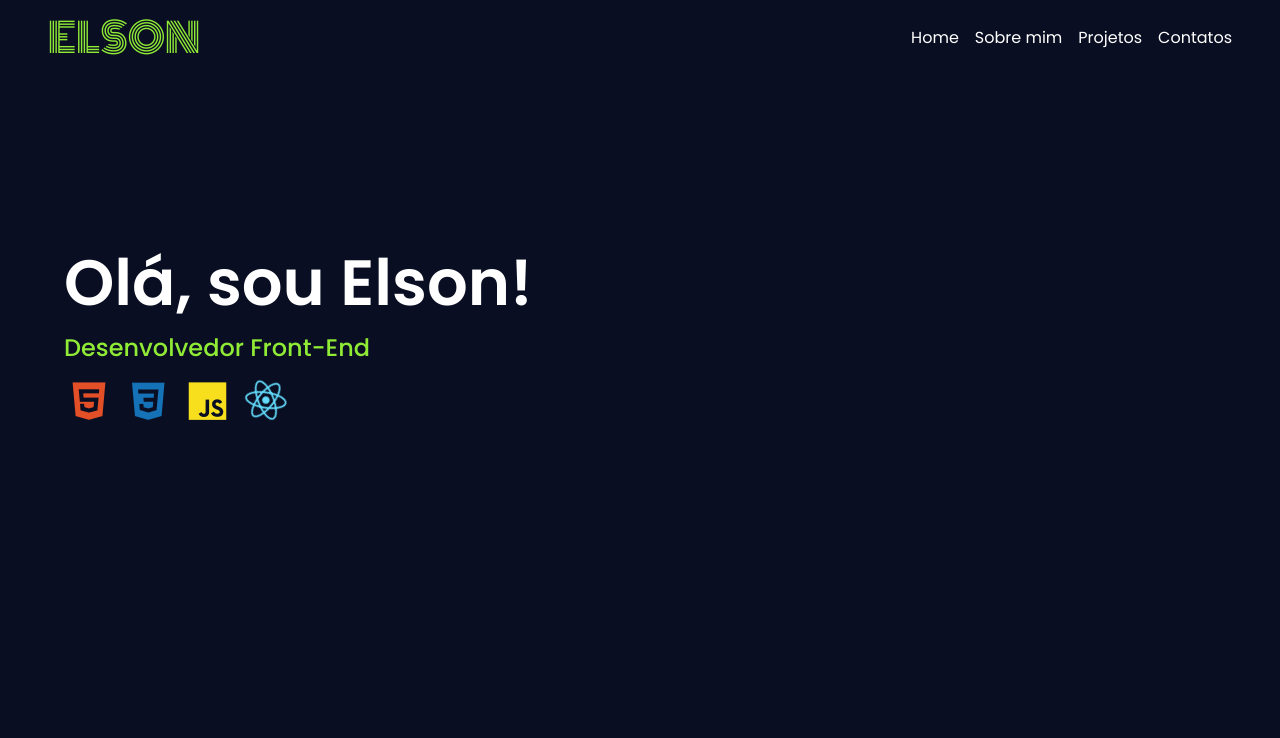
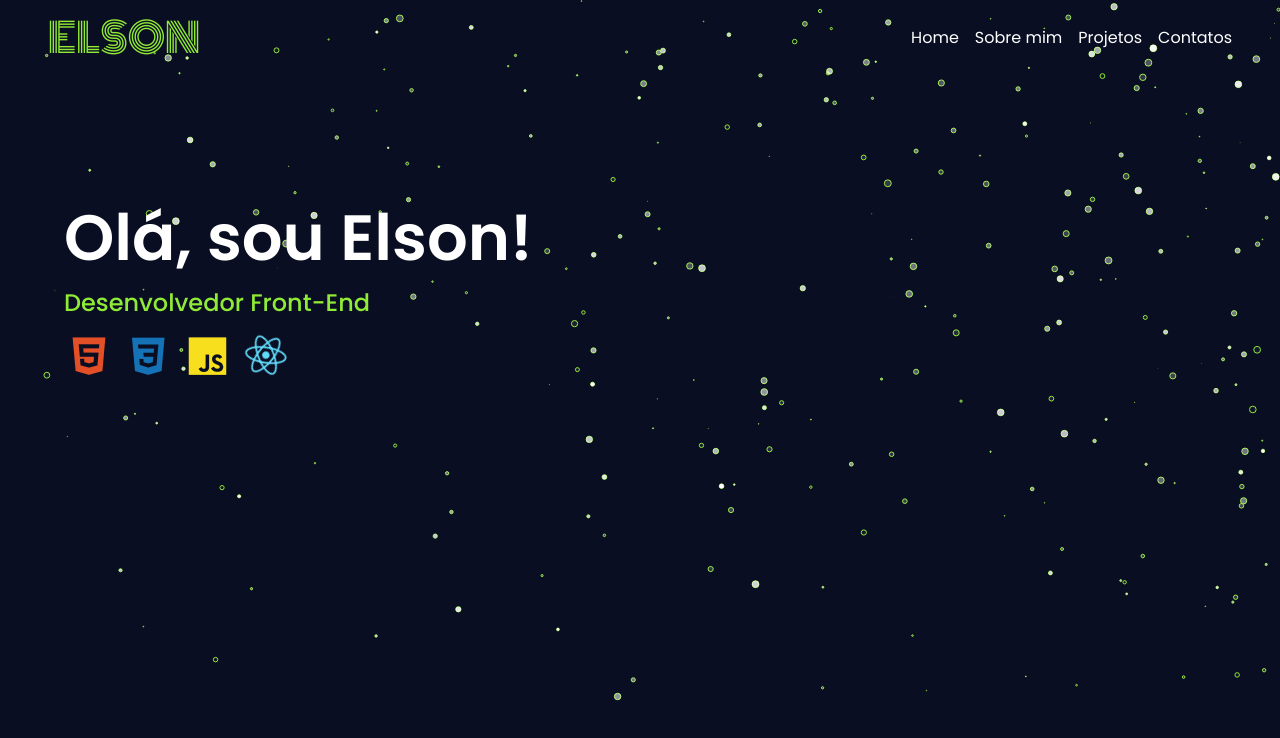
Before and after one commit to ELSON-341/MyPortfolio, a plain HTML site: page index.html in a window 1280 px wide. Drawn offline with nearby package versions, Linux system fonts and the light colour scheme.

Commit message:
particles.js

```diff
--- a/css/style.css
+++ b/css/style.css
@@ -10,7 +10,7 @@
     margin: 0;
     padding: 0;
     box-sizing: border-box;
-    font-family:"Poppins" ;
+    font-family:"Poppins";
 }
 
 :root {
@@ -45,6 +45,7 @@ header {
  justify-content: space-between;
  align-items: center;
  padding: 1rem 3rem;
+ z-index: 5;
  height: 75px;
 }
 
@@ -65,6 +66,7 @@ header nav {
 
 header nav a {
     color: var(--white-color);
+    z-index: 6;
     position: relative;
 }
 
@@ -91,15 +93,16 @@ header nav a:hover::after {
 
 /* main */
 section#home {
-    height: calc(100vh - 80px);
+    height: 100vh;
     width: 100%;
+    margin-top: -75px;
     position: relative;
 }
 
 section#home #apresentation {
     position: absolute;
     left: 5%;
-    top: 160px;
+    top: 190px;
 }
 
 section#home #apresentation h1 {
--- a/index.html
+++ b/index.html
@@ -5,6 +5,7 @@
   <meta charset="UTF-8">
   <meta name="viewport" content="width=device-width, initial-scale=1.0">
   <link href='https://unpkg.com/boxicons@2.1.4/css/boxicons.min.css' rel='stylesheet'>
+  <script src="js/script.js" defer></script>
   <link rel="stylesheet" href="./css/style.css">
   <title>Elson</title>
 </head>
@@ -34,4 +35,5 @@
     </section>
   </main>
 </body>
+<script src="https://cdn.jsdelivr.net/npm/particles.js"></script>
 </html>
--- /dev/null
+++ b/js/script.js
@@ -0,0 +1,110 @@
+particlesJS("home", {
+    "particles": {
+        "number": {
+            "value": 275,
+            "density": {
+                "enable": false,
+                "value_area": 1736.124811591
+            }
+        },
+        "color": {
+            "value": "#ffffff"
+        },
+        "shape": {
+            "type": "circle",
+            "stroke": {
+                "width": 1,
+                "color": "#90eb36"
+            },
+            "polygon": {
+                "nb_sides": 3
+            },
+            "image": {
+                "src": "img/github.svg",
+                "width": 100,
+                "height": 100
+            }
+        },
+        "opacity": {
+            "value": 1,
+            "random": true,
+            "anim": {
+                "enable": true,
+                "speed": 1,
+                "opacity_min": 0,
+                "sync": false
+            }
+        },
+        "size": {
+            "value": 3.5,
+            "random": true,
+            "anim": {
+                "enable": false,
+                "speed": 4,
+                "size_min": 0.3,
+                "sync": false
+            }
+        },
+        "line_linked": {
+            "enable": false,
+            "distance": 150,
+            "color": "#ffffff",
+            "opacity": 1,
+            "width": 1.4430708547789706
+        },
+        "move": {
+            "enable": true,
+            "speed": 2,
+            "direction": "top-right",
+            "random": true,
+            "straight": false,
+            "out_mode": "bounce",
+            "bounce": false,
+            "attract": {
+                "enable": false,
+                "rotateX": 600,
+                "rotateY": 600
+            }
+        }
+    },
+    "interactivity": {
+        "detect_on": "canvas",
+        "events": {
+            "onhover": {
+                "enable": true,
+                "mode": "bubble"
+            },
+            "onclick": {
+                "enable": true,
+                "mode": "repulse"
+            },
+            "resize": true
+        },
+        "modes": {
+            "grab": {
+                "distance": 400,
+                "line_linked": {
+                    "opacity": 1
+                }
+            },
+            "bubble": {
+                "distance": 250,
+                "size": 0,
+                "duration": 2,
+                "opacity": 0,
+                "speed": 3
+            },
+            "repulse": {
+                "distance": 400,
+                "duration": 0.4
+            },
+            "push": {
+                "particles_nb": 4
+            },
+            "remove": {
+                "particles_nb": 2
+            }
+        }
+    },
+    "retina_detect": true
+})
```
Also changed, not shown: js/particles/particlesjs-config.json (added, +110 -0 lines).
